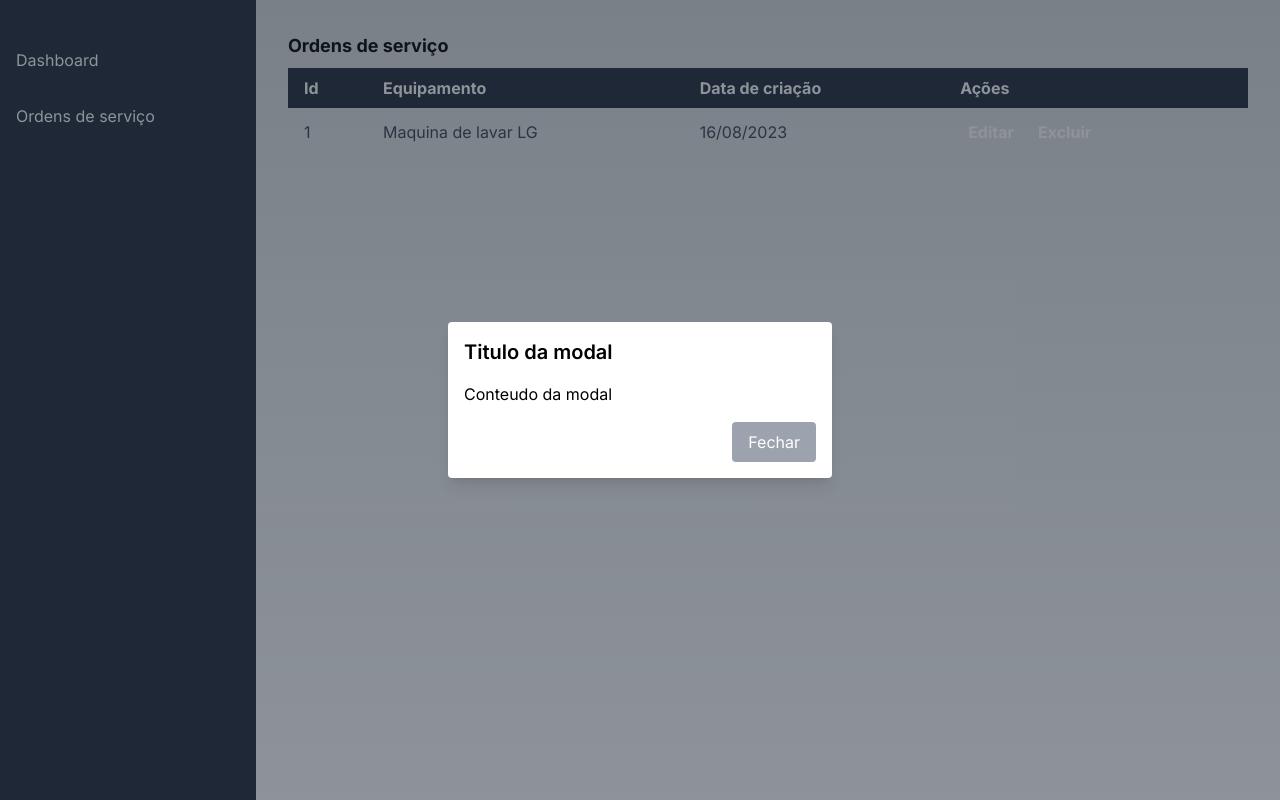
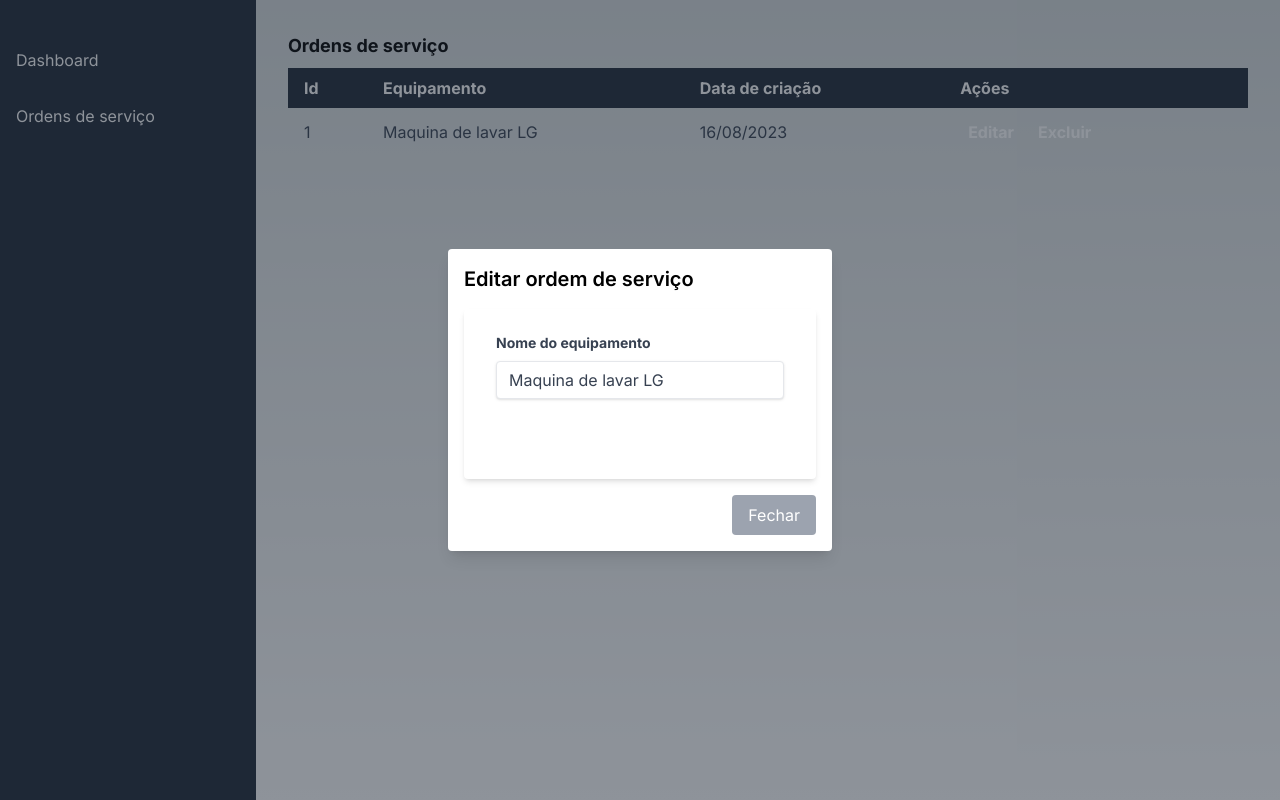
Before and after one commit to dev-marceloborba/work-order-demo-nextjs, a Next.js app: page /work-orders in a window 1280 px wide. Both pictures are taken after a click on the button "Editar". Built offline with nearby package versions, Linux system fonts and the light colour scheme.

Commit message:
feat: add form validation

```diff
--- a/package.json
+++ b/package.json
@@ -9,6 +9,7 @@
     "lint": "next lint"
   },
   "dependencies": {
+    "@hookform/resolvers": "^3.3.1",
     "@types/node": "20.5.9",
     "@types/react": "18.2.21",
     "@types/react-dom": "18.2.7",
@@ -19,8 +20,10 @@
     "postcss": "8.4.29",
     "react": "18.2.0",
     "react-dom": "18.2.0",
+    "react-hook-form": "^7.46.1",
     "tailwind-merge": "^1.14.0",
     "tailwindcss": "3.3.3",
-    "typescript": "5.2.2"
+    "typescript": "5.2.2",
+    "zod": "^3.22.2"
   }
 }
--- a/src/app/_components/Button.tsx
+++ b/src/app/_components/Button.tsx
@@ -1,6 +1,7 @@
 "use client";
 
 import { ButtonHTMLAttributes, DetailedHTMLProps, ReactNode } from "react";
+import { twMerge } from "tailwind-merge";
 
 type ButtonProps = {
   children: ReactNode;
@@ -26,8 +27,11 @@ export default function Button({
 
   return (
     <button
-      className={`text-white font-bold py-1 px-2 mr-2 rounded bg-${getColor()}-500 hover:bg-${getColor()}-700`}
       {...props}
+      className={twMerge(
+        `text-white font-bold py-1 px-2 mr-2 rounded bg-${getColor()}-500 hover:bg-${getColor()}-700`,
+        props.className
+      )}
     >
       {children}
     </button>
--- a/src/app/_components/Modal.tsx
+++ b/src/app/_components/Modal.tsx
@@ -1,15 +1,19 @@
+import { ReactNode } from "react";
+
 type ModalProps = {
   isOpen: boolean;
   onClose(): void;
+  content: ReactNode;
+  title: string;
 };
 
-export default function Modal({ isOpen, onClose }: ModalProps) {
+export default function Modal({ isOpen, onClose, content, title }: ModalProps) {
   if (!isOpen) return null;
   return (
-    <div className="fixed inset-0 flex items-center justify-center z-50 bg-gray-800 bg-opacity-50 ">
+    <div className="fixed inset-0 flex items-center justify-center z-50 bg-gray-800 bg-opacity-50">
       <div className="bg-white w-96 p-4 rounded shadow-lg">
-        <h2 className="text-xl font-semibold mb-4">Titulo da modal</h2>
-        <p>Conteudo da modal</p>
+        <h2 className="text-xl font-semibold mb-4">{title}</h2>
+        <div>{content}</div>
         <div className="mt-4 flex justify-end">
           <button
             className="px-4 py-2 bg-gray-400 text-white rounded hover:bg-gray-600"
--- a/src/app/work-orders/WorkOrdersTable.tsx
+++ b/src/app/work-orders/WorkOrdersTable.tsx
@@ -4,9 +4,30 @@ import { useState } from "react";
 import Table from "./_components/Table";
 import Modal from "../_components/Modal";
 import Button from "../_components/Button";
+import WorkOrderFormModal from "./_components/WorkOrderFormModal";
 
 export default function WorkOrdersTable() {
   const [isModalOpen, setIsModalOpen] = useState(false);
+
+  const [selectedItem, setSelectedItem] = useState<any>({
+    id: null,
+    name: "",
+    date: null,
+  });
+
+  const handleSelectItem = () => {
+    setSelectedItem({
+      id: 1,
+      name: "Maquina de lavar LG",
+      date: "16/08/2023",
+    });
+    setIsModalOpen(true);
+  };
+
+  const handleDeleteItem = () => {
+    alert("Tem certeza que deseja excluir a Ordem de serviço");
+  };
+
   return (
     <>
       <Table.Root>
@@ -24,15 +45,27 @@ export default function WorkOrdersTable() {
             <Table.Data>Maquina de lavar LG</Table.Data>
             <Table.Data>16/08/2023</Table.Data>
             <Table.Data>
-              <Button color="primary" onClick={() => setIsModalOpen(true)}>
+              <Button color="primary" onClick={() => handleSelectItem()}>
                 Editar
               </Button>
-              <Button color="danger">Excluir</Button>
+              <Button color="danger" onClick={() => handleDeleteItem()}>
+                Excluir
+              </Button>
             </Table.Data>
           </Table.Row>
         </Table.Body>
       </Table.Root>
-      <Modal isOpen={isModalOpen} onClose={() => setIsModalOpen(false)} />
+      <Modal
+        content={
+          <WorkOrderFormModal
+            defaultValues={{ equipmentName: selectedItem.name }}
+            onSubmit={(formData) => console.log(formData)}
+          />
+        }
+        title="Editar ordem de serviço"
+        isOpen={isModalOpen}
+        onClose={() => setIsModalOpen(false)}
+      />
     </>
   );
 }
--- a/src/app/work-orders/_components/WorkOrderFormModal.tsx
+++ b/src/app/work-orders/_components/WorkOrderFormModal.tsx
@@ -1,13 +1,73 @@
 "use client";
 
-export default function WorkOrderFormModal() {
+import { useForm, Controller } from "react-hook-form";
+import { zodResolver } from "@hookform/resolvers/zod";
+import { object, string } from "zod";
+import Button from "@/app/_components/Button";
+
+const schema = object({
+  equipmentName: string()
+    .min(2, "Nome muito curto")
+    .max(50, "Nome muito longo")
+    .nonempty("Campo obrigatório"),
+});
+
+type FormData = {
+  equipmentName: string;
+};
+
+type WorkOrderFormProps = {
+  defaultValues: FormData;
+  onSubmit(formData: FormData): void;
+};
+
+export default function WorkOrderFormModal({
+  defaultValues,
+  onSubmit,
+}: WorkOrderFormProps) {
+  const {
+    handleSubmit,
+    control,
+    formState: { isValid },
+  } = useForm<FormData>({
+    resolver: zodResolver(schema),
+    defaultValues,
+  });
+
   return (
-    <form>
-      <div>
-        <label>Nome do equipamento</label>
-        <input type="text" />
+    <form
+      noValidate
+      autoComplete="off"
+      className="bg-white shadow-md rounded px-8 pt-6 pb-8 mb-4 "
+      onSubmit={handleSubmit(onSubmit)}
+    >
+      <div className="mb-4">
+        <label
+          htmlFor="equipmentName"
+          className="block text-gray-700 text-sm font-bold mb-2"
+        >
+          Nome do equipamento
+        </label>
+        <Controller
+          name="equipmentName"
+          control={control}
+          render={({ field }) => (
+            <input
+              {...field}
+              type="text"
+              placeholder="Nome"
+              className={`shadow appearance-none border rounded w-full py-2 px-3 text-gray-700 leading-tight focus:outline-none`}
+            />
+          )}
+        />
       </div>
-      <button type="submit"></button>
+      <Button
+        disabled={!isValid}
+        type="submit"
+        className={`${!isValid ? "opacity-50 cursor-not-allowed" : ""}`}
+      >
+        Salvar
+      </Button>
     </form>
   );
 }
```
Also changed, not shown: 1 other file (tests, documents, lock files or other folders).
